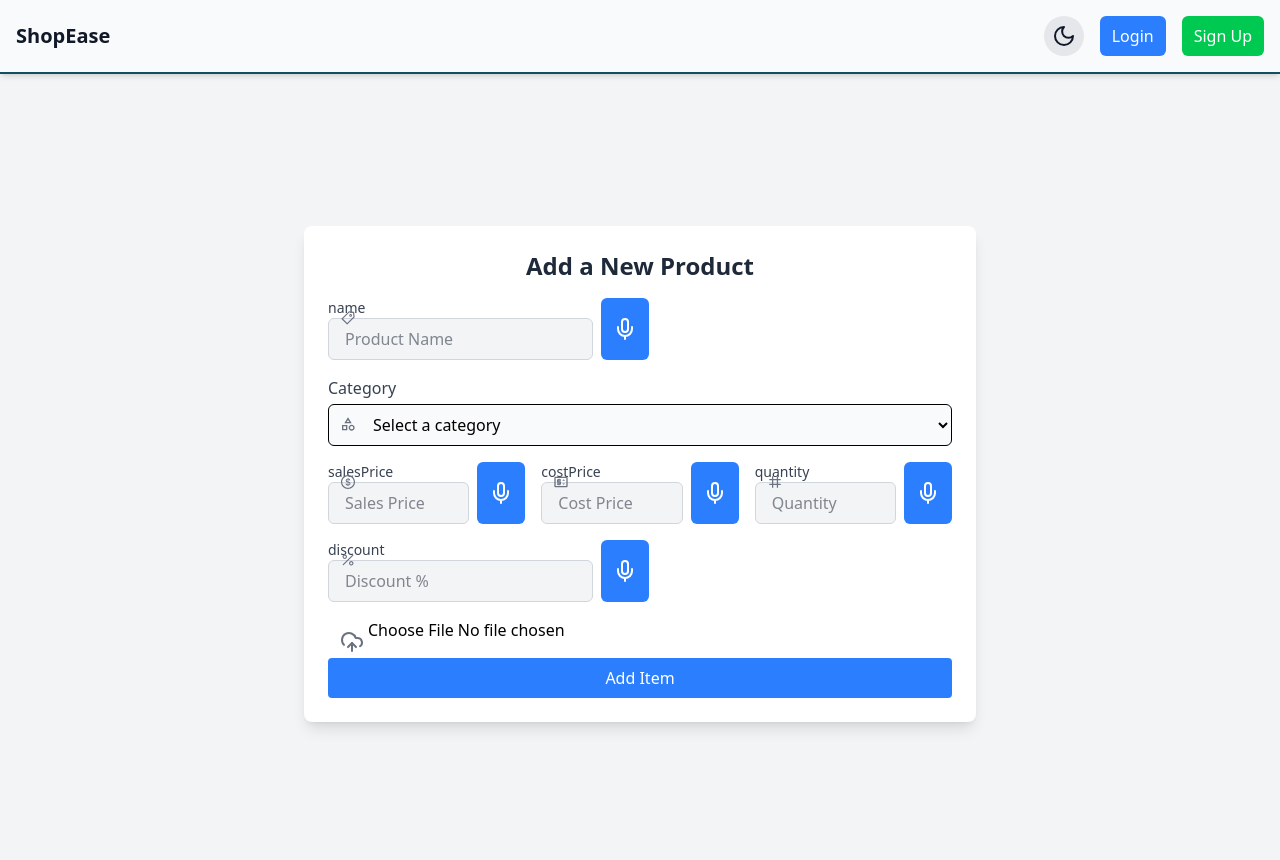
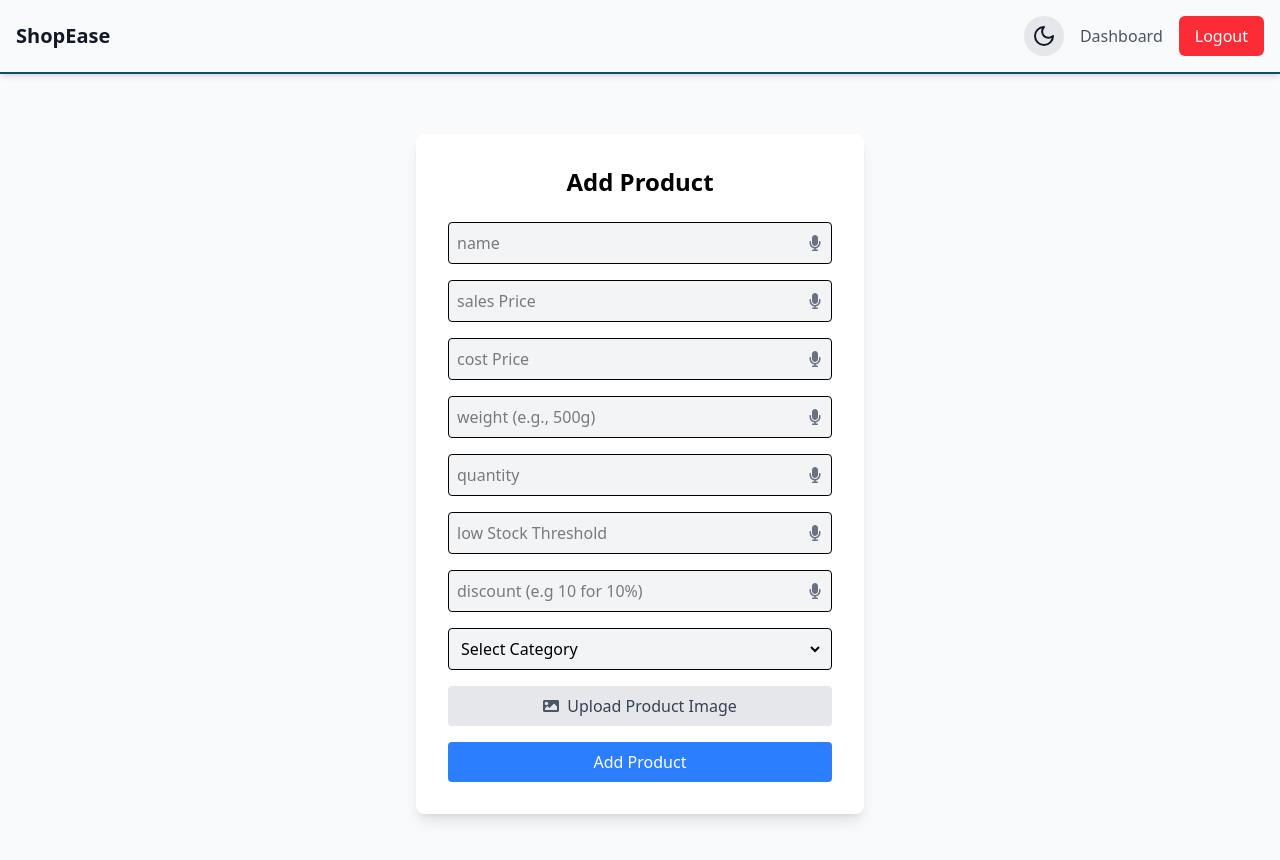
Before and after one commit to Mahendra2611/Shopsy-Frontend, a React (Vite) app: page /addProducts in a window 1280 px wide. Shown: the top 860 px of the page. Built offline with nearby package versions, Linux system fonts and the light colour scheme.

Commit message:
product.jsx

```diff
--- a/src/Routing.jsx
+++ b/src/Routing.jsx
@@ -10,6 +10,7 @@ import RegisterShop from './pages/RegisterShop'
 import Dashboard from './pages/Dashboard'
 import AddProducts from './pages/AddProducts'
 import Analytics from './pages/Analytics'
+import Products from './components/dashboard/Products'
 const Routing = () => {
 
     const BrowserRouter  = createBrowserRouter([
@@ -47,6 +48,11 @@ const Routing = () => {
                     path:"/analytics",
                     element:<Analytics/>,
                     errorElement:<Error/>
+                },
+                {
+                    path:"/dashboard/products",
+                    element:<Products/>,
+                    errorElement:<Error/>
                 }
             ]
         }
--- a/src/components/auth/Login.jsx
+++ b/src/components/auth/Login.jsx
@@ -4,7 +4,6 @@ import useAPI from "../../hooks/useAPI";
 import { useNavigate } from "react-router-dom";
 import { useDispatch } from "react-redux";
 import { addOwner } from "../../redux/AuthSlice";
-import { addShopDetails } from "../../redux/ShopSlice";
 import toast from "react-hot-toast";
 
 const Login = () => {
--- /dev/null
+++ b/src/components/dashboard/Products.jsx
@@ -0,0 +1,53 @@
+import React, { useEffect } from "react";
+import { useDispatch, useSelector } from "react-redux";
+import { useNavigate } from "react-router-dom";
+import { addProducts } from "../../redux/ProductSlice";
+import useAPI from "../../hooks/useAPI";
+import toast from "react-hot-toast";
+
+const Products = () => {
+  const dispatch = useDispatch();
+  const navigate = useNavigate();
+  const { callApi } = useAPI();
+  const { products } = useSelector((state) => state.products);
+
+  useEffect(() => {
+    const fetchProducts = async () => {
+        console.log("called")
+      const response = await callApi({ url: `api/product/${shopId}/products`, method: "GET", headers: { "Content-Type": "application/json" } });
+      console.log(response)
+      if (response) {
+        dispatch(addProducts(response));
+        toast.success("Products loaded successfully!");
+      } else {
+        toast.error("Failed to fetch products. Please try again.");
+      }
+    };
+
+    fetchProducts();
+  }, []);
+
+  return (
+    <div className="min-h-screen p-6 bg-gray-100 dark:bg-gray-800">
+      <h2 className="text-2xl font-bold text-center mb-6 text-black dark:text-white">Products Overview</h2>
+      <div className="grid grid-cols-1 sm:grid-cols-2 md:grid-cols-3 lg:grid-cols-4 gap-6">
+        {products?.length>0 && products?.map((product) => (
+          <div key={product._id} className="bg-white dark:bg-gray-700 p-4 shadow-md rounded-lg">
+            <img src={product.image} alt={product.name} className="w-full h-40 object-cover rounded-md" />
+            <h3 className="text-lg font-semibold mt-2 text-black dark:text-white">{product.name}</h3>
+            <p className="text-gray-600 dark:text-gray-300">Category: {product.category}</p>
+            <p className="text-gray-600 dark:text-gray-300">Price: ₹{product.salesPrice}</p>
+            <button
+              onClick={() => navigate(`/products/${product._id}`)}
+              className="mt-3 w-full bg-blue-500 text-white py-2 rounded hover:bg-blue-600"
+            >
+              View Details
+            </button>
+          </div>
+        ))}
+      </div>
+    </div>
+  );
+};
+
+export default Products;
--- a/src/pages/AddProducts.jsx
+++ b/src/pages/AddProducts.jsx
@@ -1,205 +1,132 @@
-import React, { useState, useRef } from "react";
-import { UploadCloud, Mic, MicOff, Loader2 } from "lucide-react";
-import { AiOutlineTag, AiOutlineDollar, AiOutlineNumber, AiOutlinePercentage } from "react-icons/ai";
-import { MdOutlinePriceChange, MdOutlineCategory } from "react-icons/md";
+import React, { useState } from "react";
+import useAPI from "../hooks/useAPI";
 import { useNavigate } from "react-router-dom";
-import useAPI from "../hooks/useAPI";
+import { FaImage, FaMicrophone } from "react-icons/fa";
 import toast from "react-hot-toast";
-import Input from "../components/common/Input";
-import { useSelector, useDispatch } from "react-redux";
-import { addShopDetails } from "../redux/ShopSlice";
-import { InputWithVoice } from "../components/common/Input";
-const AddProducts = () => {
+
+const AddProduct = () => {
   const [formData, setFormData] = useState({
     name: "",
     category: "",
     salesPrice: "",
     costPrice: "",
+    weight: "",
     quantity: "",
+    lowStockThreshold: "",
+    discount: "",
     image: null,
-    discount: "",
-    newCategory: "",
   });
 
-  const { shopDetails } = useSelector((state) => state.shop);
-  const [categories, setCategories] = useState(shopDetails.itemsCategories || []);
+  const [listeningField, setListeningField] = useState(null);
   const { callApi, loading } = useAPI();
   const navigate = useNavigate();
-  const { shop } = useSelector((state) => state.shop);
-  const dispatch = useDispatch();
-  const [listening, setListening] = useState(false);
-  const [currentField, setCurrentField] = useState(null);
-  const recognitionRef = useRef(null);
 
-  // Handle input change
   const handleChange = (e) => {
-    setFormData({ ...formData, [e.target.name]: e.target.value });
+    const { name, value } = e.target;
+    setFormData((prev) => ({ ...prev, [name]: value }));
   };
 
-  // Handle file change
   const handleFileChange = (e) => {
-    setFormData({ ...formData, image: e.target.files[0] });
+    setFormData((prev) => ({ ...prev, image: e.target.files[0] }));
   };
 
-  // Handle category selection
-  const handleCategoryChange = (e) => {
-    setFormData({ ...formData, category: e.target.value });
+  const startListening = (field) => {
+    setListeningField(field);
+    const recognition = new (window.SpeechRecognition || window.webkitSpeechRecognition)();
+    recognition.lang = "en-US";
+    recognition.start();
+    recognition.onresult = (event) => {
+      const transcript = event.results[0][0].transcript;
+      setFormData((prev) => ({ ...prev, [field]: transcript }));
+      setListeningField(null);
+    };
+    recognition.onerror = () => setListeningField(null);
   };
 
-  // Add a new category
-  const handleAddCategory = () => {
-    if (formData.newCategory.trim() && !categories.includes(formData.newCategory.trim())) {
-      setCategories([...categories, formData.newCategory.trim()]);
-      setFormData({ ...formData, category: formData.newCategory.trim(), newCategory: "" });
-    }
-  };
-
-  // Handle form submission for adding an item
-  const handleAddItem = async (e) => {
+  const handleSubmit = async (e) => {
     e.preventDefault();
 
     const formDataToSend = new FormData();
     Object.entries(formData).forEach(([key, value]) => {
-      if (key !== "newCategory") {
       formDataToSend.append(key, value);
-      }
     });
 
     try {
       const response = await callApi({
-        url: `api/items/${shop._id}/items`,
+        url: "api/product/add",
         method: "POST",
         data: formDataToSend,
       });
 
       if (response) {
-        dispatch(addShopDetails(response.shopDetails));
-        toast.success("Item added successfully!");
-        setFormData({
-          name: "",
-          category: "",
-          salesPrice: "",
-          costPrice: "",
-          quantity: "",
-          image: null,
-          discount: "",
-          newCategory: "",
-        });
+        toast.success("Product added successfully!");
+        navigate("/dashboard/products");
       } else {
-        toast.error("Error while adding product");
+        toast.error("Error adding product");
       }
     } catch (err) {
-      toast.error("Error while adding product");
+      toast.error("Error adding product");
     }
   };
 
-  // Start voice recognition
-  const startListening = (field) => {
-    if (!("webkitSpeechRecognition" in window)) {
-      toast.error("Speech recognition not supported in this browser");
-      return;
-    }
-
-    setCurrentField(field);
-    setListening(true);
-
-    recognitionRef.current = new window.webkitSpeechRecognition();
-    recognitionRef.current.lang = "en-US";
-    recognitionRef.current.continuous = false;
-    recognitionRef.current.interimResults = false;
-
-    recognitionRef.current.onresult = (event) => {
-      const transcript = event.results[0][0].transcript;
-      setFormData((prev) => ({ ...prev, [field]: prev[field] + " " + transcript }));
-    };
-
-    recognitionRef.current.onend = () => {
-      setListening(false);
-    };
-
-    recognitionRef.current.start();
-  };
-
   return (
-    <div className="min-h-screen flex items-center justify-center bg-gray-100 dark:bg-gray-900 p-4">
-      {/* Mic Status Indicator */}
-      {listening && (
-        <div className="fixed top-16 right-5 bg-red-500 text-white p-2 rounded-full shadow-lg flex items-center">
-          <Mic className="w-6 h-6" />
-        </div>
-      )}
-
-      <div className="w-full max-w-2xl bg-white dark:bg-gray-800 shadow-lg rounded-lg p-6">
-        <h2 className="text-center text-2xl font-bold text-gray-800 dark:text-white mb-4">Add a New Product</h2>
-        <form onSubmit={handleAddItem} className="space-y-4">
-          {/* Product Name with Voice Input */}
-          <div className="relative flex">
-            <AiOutlineTag className="absolute left-3 top-3 text-gray-500 dark:text-gray-300" />
-            <Input
+    <div className="min-h-screen bg-background-light dark:bg-background-dark flex items-center justify-center">
+      <div className="w-full max-w-md p-4 sm:p-8 bg-white dark:bg-gray-800 shadow-lg rounded-lg">
+        <h2 className="text-2xl font-bold text-center mb-6 text-black dark:text-white">Add Product</h2>
+        <form onSubmit={handleSubmit} className="space-y-4">
+        {["name", "salesPrice", "costPrice", "weight", "quantity", "lowStockThreshold", "discount"].map((field, index) => (
+  <div key={index} className="flex items-center border rounded p-2 bg-gray-100 dark:bg-gray-700">
+    <input
       type="text"
-              name="name"
-              placeholder="Product Name"
-              value={formData.name}
+      name={field}
+      placeholder={`${field.replace(/([A-Z])/g, " $1")} ${field === "weight" ? "(e.g., 500g)" : (field === "discount" ? "(e.g 10 for 10%)":"")}`}
+      value={formData[field]}
       onChange={handleChange}
-              className="pl-10"
+      className="w-full bg-transparent outline-none text-black dark:text-white"
+      required
     />
-            <button
-              type="button"
-              className="ml-2 bg-blue-500 text-white px-3 py-2 rounded-md"
-              onClick={() => startListening("name")}
-            >
-              {listening && currentField === "name" ? <MicOff /> : <Mic />}
+    <button type="button" onClick={() => startListening(field)} className="ml-2">
+      <FaMicrophone className={listeningField === field ? "text-red-500 animate-pulse" : "text-gray-500"} />
     </button>
   </div>
+))}
 
-          {/* Category Selection */}
-          <div>
-            <label className="block text-gray-700 dark:text-gray-300 mb-1">Category</label>
-            <div className="relative">
-              <MdOutlineCategory className="absolute left-3 top-3 text-gray-500 dark:text-gray-300" />
+{/* Category Dropdown */}
+<div className="flex items-center border rounded p-2 bg-gray-100 dark:bg-gray-700">
   <select
     name="category"
     value={formData.category}
-                onChange={handleCategoryChange}
+    onChange={handleChange}
+    className="w-full bg-transparent outline-none text-black dark:text-white"
     required
-                className="w-full p-2 pl-10 border rounded-md bg-gray-50 dark:bg-gray-700 dark:text-white"
   >
-                <option value="" disabled>Select a category</option>
-                {categories.map((category) => (
-                  <option key={category} value={category}>
-                    {category}
-                  </option>
-                ))}
+    <option value="">Select Category</option>
+    <option value="grocery">Grocery</option>
+    <option value="electronics">Electronics</option>
+    <option value="clothing">Clothing</option>
+    <option value="accessories">Accessories</option>
   </select>
 </div>
-          </div>
 
-          {/* Price, Cost Price & Quantity */}
-          <div className="grid grid-cols-3 gap-4">
-            <InputWithVoice name="salesPrice" icon={<AiOutlineDollar />} placeholder="Sales Price" />
-            <InputWithVoice name="costPrice" icon={<MdOutlinePriceChange />} placeholder="Cost Price" />
-            <InputWithVoice name="quantity" icon={<AiOutlineNumber />} placeholder="Quantity" />
-          </div>
 
-          {/* Discount */}
-          <InputWithVoice name="discount" icon={<AiOutlinePercentage />} placeholder="Discount %" />
+          {/* File Upload */}
+          <label className="flex items-center cursor-pointer bg-gray-200 dark:bg-gray-600 p-2 rounded justify-center">
+            <FaImage className="text-gray-600 dark:text-white mr-2" />
+            <span className="text-gray-700 dark:text-white">Upload Product Image</span>
+            <input type="file" name="image" onChange={handleFileChange} className="hidden" required />
+          </label>
 
-          {/* Image Upload */}
-          <div className="relative">
-            <UploadCloud className="absolute left-3 top-3 text-gray-500 dark:text-gray-300" />
-            <input type="file" name="image" onChange={handleFileChange} className="pl-10" />
-          </div>
-
-          {/* Add Item Button */}
+          {/* Submit Button */}
           <button
             type="submit"
+            className="w-full bg-blue-500 text-white py-2 rounded hover:bg-blue-600 flex justify-center items-center"
             disabled={loading}
-            className={`w-full py-2 rounded flex justify-center items-center ${
-              loading ? "bg-gray-500 cursor-not-allowed" : "bg-blue-500 hover:bg-blue-600"
-            } text-white`}
           >
-            {loading ? <Loader2 className="animate-spin mr-2" /> : null}
-            Add Item
+            {loading ? (
+              <svg className="animate-spin h-5 w-5 mr-2 border-4 border-white border-t-transparent rounded-full" />
+            ) : (
+              "Add Product"
+            )}
           </button>
         </form>
       </div>
@@ -207,4 +134,4 @@ const AddProducts = () => {
   );
 };
 
-export default AddProducts;
+export default AddProduct;
--- a/src/pages/Dashboard.jsx
+++ b/src/pages/Dashboard.jsx
@@ -90,6 +90,7 @@ const Dashboard = () => {
           <div className="bg-gradient-to-r from-blue-500 to-indigo-600 text-white p-4 rounded-lg shadow-lg">
             <h3 className="text-sm md:text-lg font-semibold">Total Products</h3>
             <p className="text-2xl font-bold">{shopDetails?.items?.length || 0}</p>
+            <button className="mt-2 text-yellow-900 bg-white px-3 py-1 rounded-md" onClick={() => navigate("/dashboard/product")}>View Products</button>
           </div>
           <div className="bg-gradient-to-r from-yellow-500 to-orange-600 text-white p-4 rounded-lg shadow-lg">
             <h3 className="text-sm md:text-lg font-semibold">Low Stock Items</h3>
--- a/src/pages/RegisterShop.jsx
+++ b/src/pages/RegisterShop.jsx
@@ -3,9 +3,8 @@ import useAPI from '../hooks/useAPI';
 import { useNavigate } from 'react-router-dom';
 import { FaUser, FaStore, FaMapMarkerAlt, FaList, FaImage, FaMicrophone } from "react-icons/fa";
 import { useDispatch } from 'react-redux';
-import { addShop } from '../redux/ShopSlice';
 import toast from 'react-hot-toast';
-
+import { addOwner } from '../redux/AuthSlice';
 const RegisterShop = () => {
   const [formData, setFormData] = useState({
     shopName: '',
@@ -90,7 +89,7 @@ const RegisterShop = () => {
       });
 
       if (response) {
-        dispatch(addShop(response.shop));
+        dispatch(addOwner(response.shop));
         navigate("/dashboard");
       } else {
         toast.error("Error registering shop");
--- a/src/redux/AuthSlice.js
+++ b/src/redux/AuthSlice.js
@@ -2,17 +2,15 @@ import { createSlice } from "@reduxjs/toolkit";
 
 const AuthSlice = createSlice({
     name:"auth",
-    initialState:{name:"",email:""},
+    initialState:{owner:{}},
     reducers:{
         addOwner:(state,action)=>{
             console.log("add owner")
-            state.name = action.payload.name,
-            state.email = action.payload.email
+           state.owner = action.payload
         },
         removeOwner:(state)=>{
             console.log("remove owner")
-            state.name = "",
-            state.email = ""
+           state.owner = {}
         }
     }
 })
--- /dev/null
+++ b/src/redux/ProductSlice.js
@@ -0,0 +1,23 @@
+import { createSlice } from "@reduxjs/toolkit";
+
+const ProductSlice = createSlice({
+    name: "products",
+    initialState: { products: [] },
+    reducers: {
+        addProducts: (state, action) => {
+            state.products = action.payload; // Store the entire array at once
+        },
+        deleteProduct: (state, action) => {
+            state.products = state.products.filter(product => product._id !== action.payload._id);
+        },
+        updateProduct: (state, action) => {
+            const updatedProduct = action.payload;
+            state.products = state.products.map(product =>
+                product._id === updatedProduct._id ? updatedProduct : product
+            );
+        }
+    }
+});
+
+export const { addProducts, deleteProduct, updateProduct } = ProductSlice.actions;
+export default ProductSlice.reducer;
--- a/src/redux/ShopSlice.js
+++ /dev/null
@@ -1,19 +0,0 @@
-import { createSlice } from "@reduxjs/toolkit";
-
-const ShopSlice = createSlice({
-    name:"shop",
-    initialState:{shop:{},shopDetails:{}},
-    reducers:{
-        addShop:(state,action)=>{
-
-            state.shop = action.payload
-
-        },
-        addShopDetails:(state,action)=>{
-            state.shopDetails = action.payload
-        }
-
-    }
-})
-export const {addShop,addShopDetails} = ShopSlice.actions;
-export default ShopSlice.reducer
--- a/src/redux/Store.js
+++ b/src/redux/Store.js
@@ -3,7 +3,7 @@ import storage from "redux-persist/lib/storage"; // Defaults to localStorage
 import { persistReducer, persistStore } from "redux-persist";
 import { combineReducers } from "redux";
 import authReducer from "./AuthSlice";
-import shopReducer from "./ShopSlice";
+import productReducer from "./ProductSlice"
 import sessionStorage from "redux-persist/lib/storage/session";
 
 
@@ -13,7 +13,7 @@ const persistConfig = { key: "root", storage: sessionStorage };
 // Combine reducers
 const rootReducer = combineReducers({
   auth: authReducer,
-  shop: shopReducer,
+  products: productReducer,
 });
 
 // Wrap rootReducer with persistReducer
```
Lines whose indentation alone changed are shown as unchanged.
